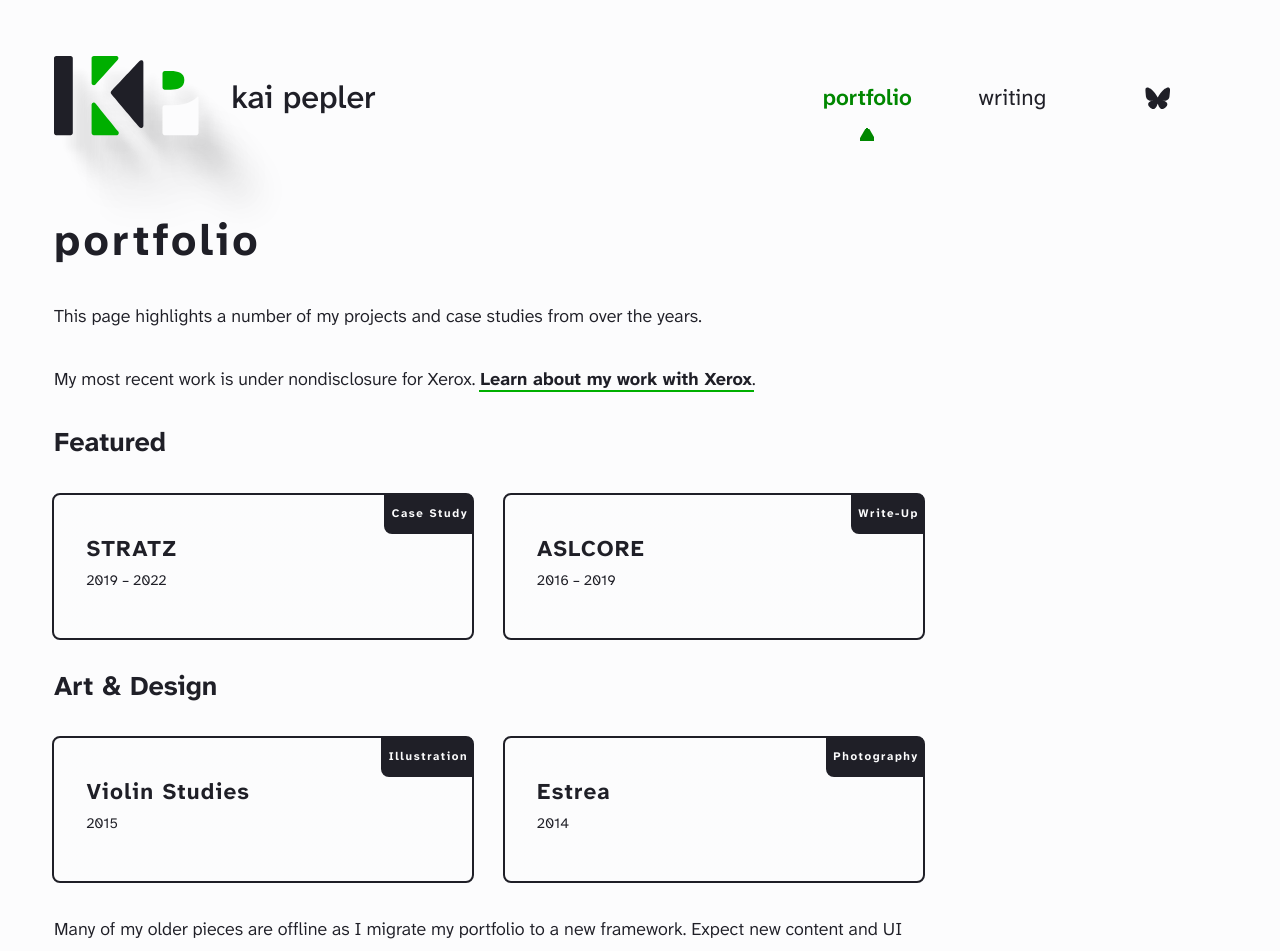
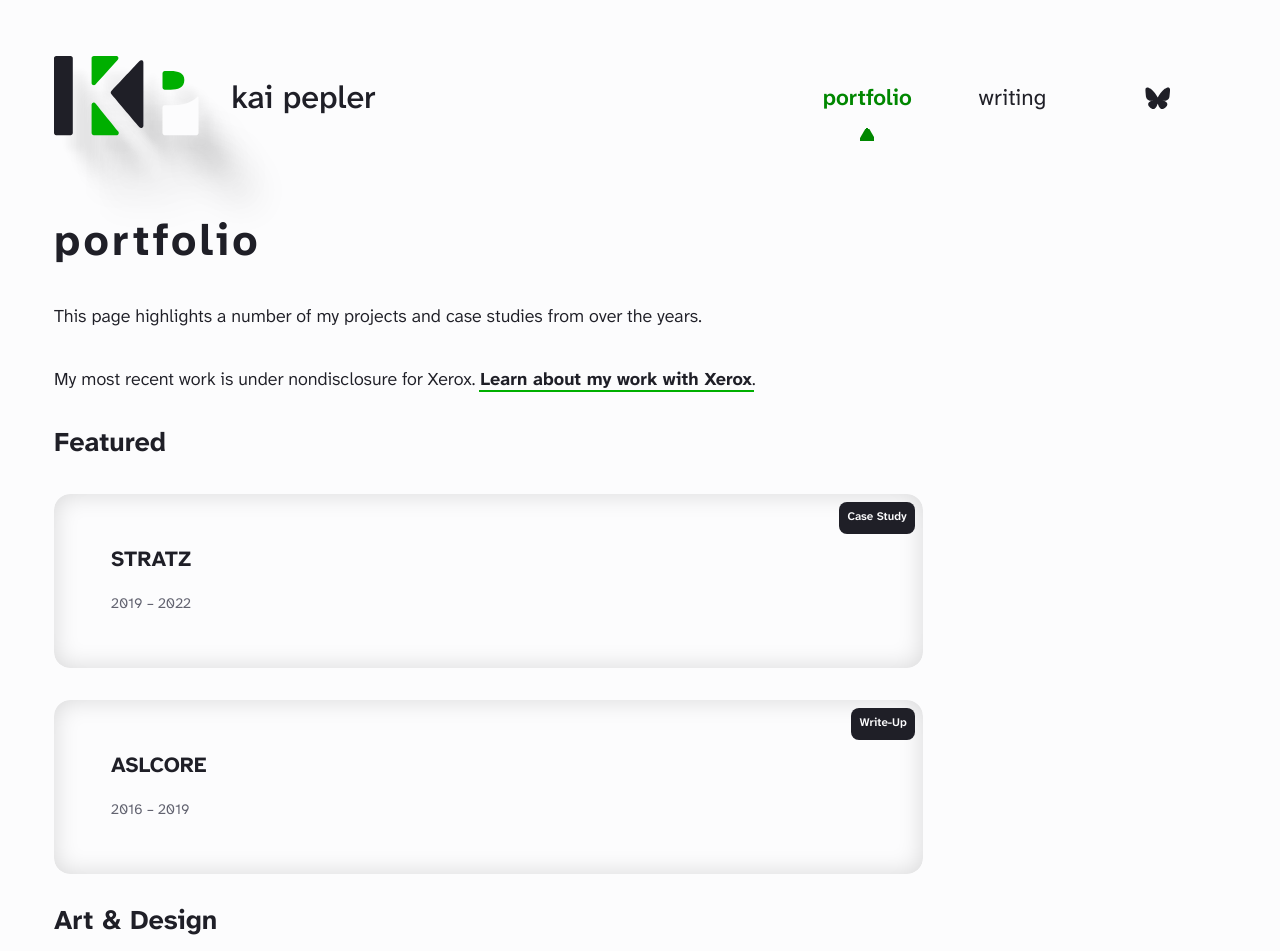
Before and after one commit to kaipepler/kaipepler, a SvelteKit app: page /portfolio in a window 1280 px wide. Shown: the top 951 px of the page. Built offline with nearby package versions, Linux system fonts and the light colour scheme.

Commit message:
Redesigned portfolio page, portfolio headers

```diff
--- a/package.json
+++ b/package.json
@@ -1,7 +1,7 @@
 {
 	"name": "kaipepler",
 	"private": true,
-	"version": "0.0.1",
+	"version": "6.27.0",
 	"type": "module",
 	"scripts": {
 		"dev": "vite dev",
--- a/src/lib/styles/base/layout.css
+++ b/src/lib/styles/base/layout.css
@@ -48,44 +48,88 @@ body {
 	counter-reset: heading;
 }
 
-.hero {
-	background-attachment: fixed;
-	border-radius: 1rem;
-	padding: 4rem 2rem;
-	box-shadow: 0 16px 32px 8px rgba(0, 0, 0, 0.05);
+.project-card {
+	padding: 8px 8px 2.5em 2.5em;
+	position: relative;
+	display: flex;
+	flex-direction: column;
+	gap: 0.25em;
+	overflow: hidden;
+	border: 0 solid transparent;
+	box-shadow: inset 0 0 1.5rem rgba(0, 0, 0, 0.15);
+	border-radius: 16px;
 
-	h1,
-	p {
-		text-transform: unset;
+	transition-property: border;
+	transition-duration: 0.2s;
+	transition-timing-function: ease-in-out;
+
+	&::before {
+		position: absolute;
+		content: '';
+		border-radius: 6px;
+		top: -1rem;
+		right: -1rem;
+		bottom: -1rem;
+		left: -1rem;
+		z-index: -1;
+		transition: opacity 0.2s ease-in-out;
+		opacity: 0;
+		background-image: linear-gradient(45deg, var(--c1), var(--c2));
+	}
+	&:hover {
+		border: 0 solid transparent;
+	}
+	&:hover::before {
+		opacity: 1;
+	}
+
+	.title,
+	.date {
 		width: fit-content;
 		background: var(--background);
 		border-radius: 2px;
-		padding: 0.5rem 1rem;
 		margin: 0;
 	}
 
-	p {
-		margin-top: 0.75rem;
+	.title {
+		order: 2;
+		font-weight: bold;
+		text-transform: unset;
+
+		padding: 0.4rem 0.75rem;
+	}
+
+	.date {
+		order: 3;
+		font-size: var(--step--1);
+		font-weight: 400;
+		padding: 0.15rem 0.75rem;
+	}
+
+	.type {
+		order: 1;
+		font-size: var(--step--2);
+		font-weight: 600;
+		width: fit-content;
+		background: var(--text-primary);
+		color: var(--background);
+		padding: 0 0.75em;
+		border-radius: 8px;
+		align-self: flex-end;
+	}
+
+	.date {
 		color: var(--text-secondary);
 	}
+}
 
-	a.scroll {
-		all: unset;
-		width: 100%;
-		padding-block: 1rem;
-		text-align: center;
-		color: white;
-
-		svg {
-			height: 2.5rem;
-			@media (prefers-reduced-motion: no-preference) {
-				transition: transform 200ms ease;
-			}
-		}
-
-		&:hover svg {
-			transform: translateY(0.5rem);
-		}
+.focus.project-card {
+	border: none;
+	max-width: unset;
+	gap: 0.75em;
+	box-shadow: 0 3px 6px 1px rgba(0, 0, 0, 0.3);
+	&::before {
+		opacity: 1;
 	}
 }
 
--- a/src/lib/styles/utilities/motion.css
+++ b/src/lib/styles/utilities/motion.css
@@ -1,7 +1,7 @@
 @media (prefers-reduced-motion: no-preference) {
 	html {
 		interpolate-size: allow-keywords;
-		scroll-behavior: smooth;
+		/* scroll-behavior: smooth; */
 	}
 
 	/* Button transitions */
@@ -73,6 +73,18 @@
 		transition-duration: 0.01ms !important;
 		scroll-behavior: auto !important;
 	}
+
+	/* This kills the engine for EVERY transition regardless of inline names */
+	::view-transition-group(*),
+	::view-transition-old(*),
+	::view-transition-new(*) {
+		animation: none !important;
+	}
+
+	/* Specifically force inline transition names to 'none' */
+	[style*='view-transition-name'] {
+		view-transition-name: none !important;
+	}
 }
 
 @keyframes details-show {
--- /dev/null
+++ b/src/routes/portfolio/+layout.js
@@ -0,0 +1,107 @@
+export function load() {
+	const projectsArray = [
+		// {
+		// 	title: 'Abstract №1',
+		// 	id: 'abstract-no1',
+		// 	type: 'Illustration',
+		// 	tags: ['Illustration'],
+		// 	date: '2023',
+		// 	colors: ['#4022b8', '#b01e24'],
+		// 	featured: false
+		// },
+		// {
+		// 	title: 'Dota 2 Card Series',
+		// 	id: 'dota-2-card-series',
+		// 	type: 'Illustration',
+		// 	tags: ['Illustration'],
+		// 	date: '2022 (rev. 2024)',
+		// 	colors: ['#4022b8', '#b01e24'],
+		// 	featured: false
+		// },
+		{
+			title: 'STRATZ',
+			id: 'stratz',
+			type: 'Case Study',
+			tags: ['UI', 'UX', 'Graphic Design', 'Animation', 'Data Visualization'],
+			date: '2019 – 2022',
+			colors: ['#00809c', '#123137'],
+			featured: true
+		},
+		// {
+		// 	title: 'Randleman Program',
+		// 	id: 'randleman-program',
+		// 	type: 'Branding',
+		// 	tags: ['Branding', 'Logo Design', 'UI'],
+		// 	date: '2019',
+		// 	colors: ['#54200b', '#a96521'],
+		// 	featured: false
+		// },
+		// {
+		// 	title: 'Târé',
+		// 	id: 'tare',
+		// 	type: 'Illustration',
+		// 	tags: ['Illustration'],
+		// 	date: '2019',
+		// 	colors: ['#9955cc', '#4365fe'],
+		// 	featured: false
+		// },
+		{
+			title: 'ASLCORE',
+			id: 'aslcore',
+			type: 'Write-Up',
+			tags: ['UI', 'UX', 'Graphic Design', 'Animation', 'Data Visualization'],
+			date: '2016 – 2019',
+			colors: ['#0c880c', '#313131'],
+			featured: true
+		},
+		// {
+		// 	title: 'Recorder Society',
+		// 	id: 'recorder-society',
+		// 	type: 'Branding',
+		// 	tags: ['Graphic Design', 'Logo Design', 'Branding'],
+		// 	date: '2019',
+		// 	colors: ['#002446', '#007dab'],
+		// 	featured: false
+		// },
+		// {
+		// 	title: 'MIND 8',
+		// 	id: 'mind-8',
+		// 	type: 'Animation',
+		// 	tags: ['Graphic Design', 'Illustration', 'Logo Design', 'Branding'],
+		// 	date: '2018',
+		// 	colors: ['#0075db', '#00856b'],
+		// 	featured: false
+		// },
+		// {
+		// 	title: 'Free Leaf Artisan Tea',
+		// 	id: 'free-leaf-artisan-tea',
+		// 	type: 'Branding',
+		// 	tags: ['Graphic Design', 'Illustration', 'Logo Design', 'Branding'],
+		// 	date: '2018 (rev. 2022)',
+		// 	colors: ['#108743', '#5e8000'],
+		// 	featured: false
+		// },
+		{
+			title: 'Violin Studies',
+			id: 'violin-studies',
+			type: 'Illustration',
+			tags: ['Graphic Design', 'Illustration'],
+			date: '2015',
+			colors: ['#902308', '#966f00'],
+			featured: false
+		},
+		{
+			title: 'Estrea',
+			id: 'estrea',
+			type: 'Photography',
+			tags: ['Photography'],
+			date: '2015',
+			colors: ['#2c4f7d', '#4778af'],
+			featured: false
+		}
+	];
+
+	const projects = Object.fromEntries(projectsArray.map((p) => [p.id, p]));
+
+	return { projectsArray, projects };
+}
--- a/src/routes/portfolio/+layout.svelte
+++ b/src/routes/portfolio/+layout.svelte
@@ -1,7 +1,5 @@
 <script lang="ts">
-	import type { LayoutProps } from './$types';
-
-	let { data, children }: LayoutProps = $props();
+	let { children } = $props();
 
 	import { browser } from '$app/environment';
 	import '$lib/utils/lightbox.css';
--- a/src/routes/portfolio/+page.svelte
+++ b/src/routes/portfolio/+page.svelte
@@ -1,10 +1,14 @@
+<script>
+	let { data } = $props();
+</script>
+
 <svelte:head>
 	<title>Portfolio - Kai Pepler</title>
 	<meta name="description" content="Examples of art and design work" />
 </svelte:head>
+
 <section>
 	<h1>Portfolio</h1>
-
 	<p>This page highlights a number of my projects and case studies from over the years.</p>
 	<p>
 		My most recent work is under nondisclosure for Xerox. <a href="/xerox"
@@ -12,37 +16,55 @@
 		>.
 	</p>
 </section>
+
 <section>
 	<h2>Featured</h2>
-
-	<div class="portfolio-featured">
-		<a class="project-card" href="/portfolio/stratz/" id="stratz"
-			><div class="project-title">STRATZ</div>
-			<div class="project-type">Case Study</div>
-			<div class="project-date">2019 – 2022</div></a
+	<div class="featured wrapper">
+		{#each data.projectsArray as project}
+			{#if project.featured}
+				<a href="/portfolio/{project.id}/">
+					<div
+						class="project-card"
+						id={project.id}
+						style:--c1={project.colors[0]}
+						style:--c2={project.colors[1]}
+						style:view-transition-name="project-card-{project.id}"
 					>
-
-		<a class="project-card" href="/portfolio/aslcore/" id="aslcore"
-			><div class="project-title">ASLCORE</div>
-			<div class="project-type">Write-Up</div>
-			<div class="project-date">2016 – 2019</div></a
-		>
+						<div class="title" style:view-transition-name="project-card-title-{project.id}">
+							{project.title}
+						</div>
+						<div class="type">{project.type}</div>
+						<div class="date">{project.date}</div>
+					</div>
+				</a>
+			{/if}
+		{/each}
 	</div>
 </section>
 
 <section>
 	<h2>Art & Design</h2>
-	<div class="portfolio-artdesign">
-		<a class="project-card" href="/portfolio/violin-studies/" id="violin-studies"
-			><div class="project-title">Violin Studies</div>
-			<div class="project-type">Illustration</div>
-			<div class="project-date">2015</div></a
+
+	<div class="wrapper">
+		{#each data.projectsArray as project}
+			{#if !project.featured}
+				<a href="/portfolio/{project.id}/">
+					<div
+						class="project-card"
+						id={project.id}
+						style:--c1={project.colors[0]}
+						style:--c2={project.colors[1]}
+						style:view-transition-name="project-card-{project.id}"
 					>
-		<a class="project-card" href="/portfolio/estrea/" id="estrea"
-			><div class="project-title">Estrea</div>
-			<div class="project-type">Photography</div>
-			<div class="project-date">2014</div></a
-		>
+						<div class="title" style:view-transition-name="project-card-title-{project.id}">
+							{project.title}
+						</div>
+						<div class="type">{project.type}</div>
+						<div class="date">{project.date}</div>
+					</div>
+				</a>
+			{/if}
+		{/each}
 	</div>
 	<p>
 		Many of my older pieces are offline as I migrate my portfolio to a new framework. Expect new
@@ -55,118 +77,46 @@
 </section>
 
 <style>
-	a.project-card {
-		position: relative;
-		border: 2px solid var(--text-primary);
-		border-radius: 0.5rem;
-		padding: 2.5rem 2rem;
-		display: block;
-		width: 100%;
-		color: var(--default);
-		background-image: linear-gradient(to right, var(--background), var(--background));
-		z-index: 1;
-		text-decoration: none;
-		transition-property: transform, color, box-shadow;
+	.wrapper {
+		display: grid;
+		grid-template-columns: repeat(2, 1fr);
+		gap: 2rem;
+		margin-block: 2rem;
+
+		&.featured {
+			grid-template-columns: repeat(1, 1fr);
+		}
+
+		a {
+			all: unset;
+			cursor: pointer;
+
+			transition-property: transform, box-shadow;
 			transition-duration: 0.2s;
 			transition-timing-function: ease-in-out;
+			border-radius: 16px;
 
-		&::before {
-			position: absolute;
-			content: '';
-			border-radius: 6px;
-			top: 0;
-			right: 0;
-			bottom: 0;
-			left: 0;
-			z-index: -1;
-			transition: opacity 0.2s ease-in-out;
-			opacity: 0;
-		}
-		&:hover::before {
-			opacity: 1;
-		}
+			overflow: hidden;
 
 			&:hover {
-			color: white;
 				box-shadow: 0 3px 6px 1px rgba(0, 0, 0, 0.3);
-			border-width: 2px;
 				transform: scale(1.03);
 			}
 
-		&:active {
-			transform: scale(0.98);
+			&:focus-visible {
+				transform: scale(1.03);
+				border-radius: 16px;
+				outline: 3px solid var(--text-primary);
 			}
 
-		div.project-title {
-			font-weight: bold;
-			font-size: var(--step-1);
-			letter-spacing: 0.075rem;
+			&:active {
+				transform: scale(1);
+				box-shadow: none;
 			}
-
-		div.project-type {
-			position: absolute;
-			top: 0;
-			right: 0;
-			padding: 0.25rem;
-			padding-left: calc(0.35rem + 2px);
-			background: var(--text-primary);
-			border-bottom-left-radius: 8px;
-			border-top-right-radius: 2px;
-			color: var(--background);
-			font-size: var(--step--2);
-			font-weight: bold;
-			letter-spacing: 0.1rem;
-		}
-
-		div.project-date {
-			font-size: var(--step--1);
-			font-weight: 400;
 		}
 	}
 
-	div.portfolio-featured {
-		display: flex;
-		gap: 2rem;
-		margin-block: 2rem;
-	}
-
-	div.portfolio-artdesign {
-		display: flex;
-		gap: 2rem;
-		margin-block: 2rem;
-	}
-
-	#stratz::before {
-		background-image: linear-gradient(45deg, #00809c, #123137);
-	}
-	#aslcore::before {
-		background-image: linear-gradient(45deg, #0c880c, #313131);
-	}
-	#abstract-no1::before {
-		background-image: linear-gradient(#088800, #00846e);
-	}
-	#dota-card-series::before {
-		background-image: linear-gradient(#4022b8, #b01e24);
-	}
-	#randleman-program::before {
-		background-image: linear-gradient(#54200b, #a96521);
-	}
-	#tare::before {
-		background-image: linear-gradient(#9955cc, #4365fe);
-	}
-	#recorder-society::before {
-		background-image: linear-gradient(#002446, #007dab);
-	}
-	#mind-8::before {
-		background-image: linear-gradient(#0075db, #00856b);
-	}
-	#free-leaf-artisan-tea::before {
-		background-image: linear-gradient(#108743, #5e8000);
-	}
-	#violin-studies::before {
-		background-image: linear-gradient(45deg, #902308, #966f00);
-	}
-	#estrea::before {
-		background-image: linear-gradient(45deg, #2c4f7d, #4778af);
+	.title {
+		font-size: larger;
 	}
 </style>
```
Also changed, not shown: src/routes/portfolio/aslcore/+page.svelte (+22 -13 lines), src/routes/portfolio/estrea/+page.svelte (+20 -11 lines), src/routes/portfolio/stratz/+page.svelte (+22 -11 lines), src/routes/portfolio/violin-studies/+page.svelte (+30 -11 lines). Lines whose indentation alone changed are shown as unchanged.
